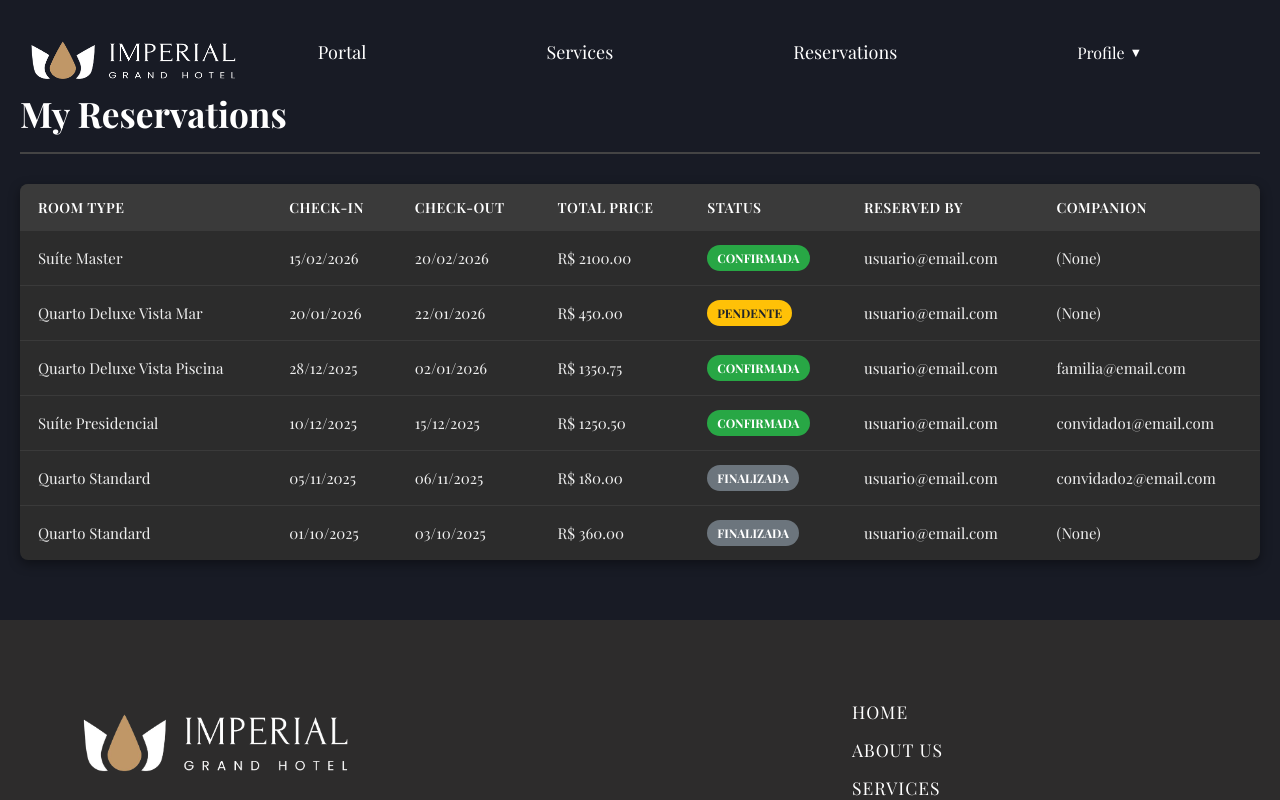
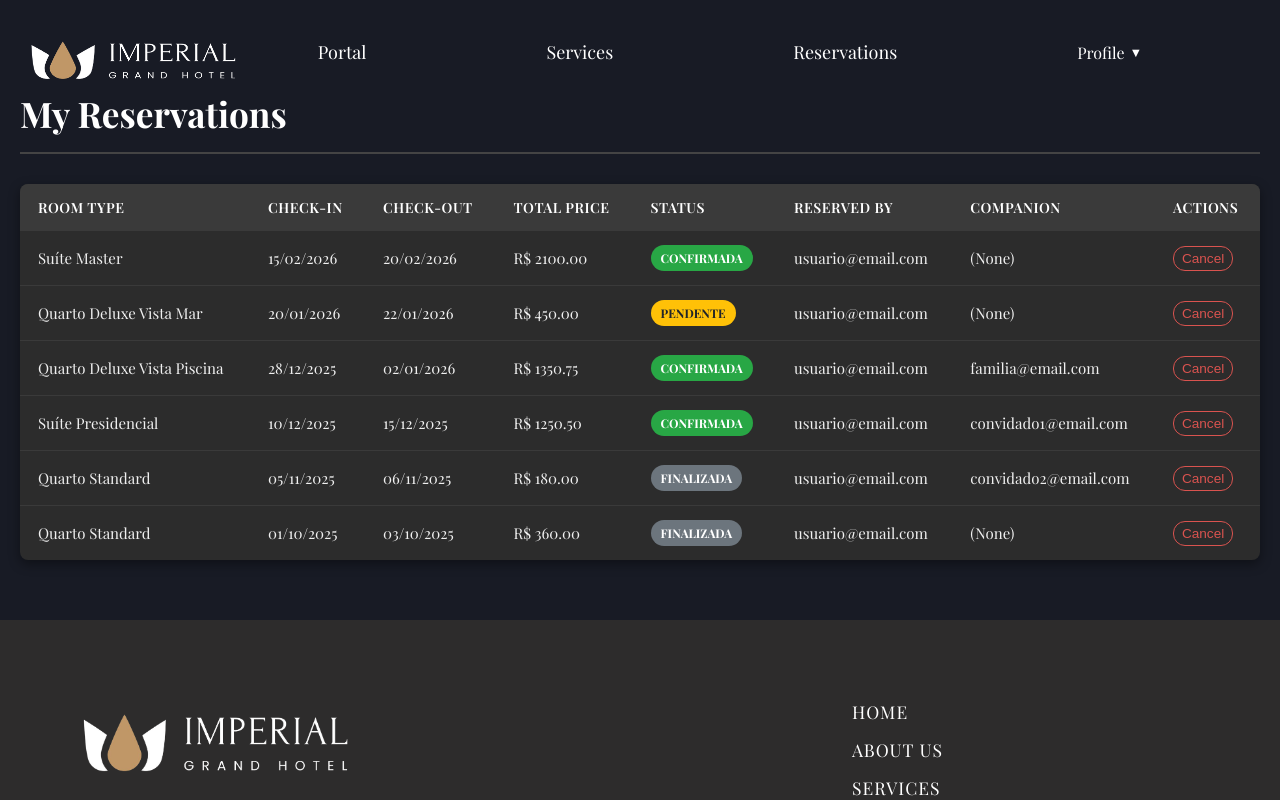
Before and after one commit to trabalhoWebUFSC/trabalhoWebUFSC, a React (Create React App) app in the folder frontend/: page /profile/my-reservations in a window 1280 px wide. Shown: the top 800 px of the page. Built offline with nearby package versions, Linux system fonts and the light colour scheme; no server answers; a web font is replaced by a local one.

Commit message:
feat: adiciona requisição de my-reservations

```diff
--- a/frontend/src/pages/MyReservations/MyReservations.js
+++ b/frontend/src/pages/MyReservations/MyReservations.js
@@ -1,7 +1,10 @@
 import React, { useState, useEffect } from "react";
 import styles from "./MyReservations.module.css";
 import { Link } from "react-router-dom";
+import api from "../../services/api";
 import { formatBRLDate } from "../../utils/formatter/date";
+import { ToastContainer, toast } from 'react-toastify';
+import 'react-toastify/dist/ReactToastify.css';
 
 // Dados mockados para simular a resposta da API
 const mockReservations = [
@@ -72,22 +75,81 @@ function MyReservations() {
   const [reservations, setReservations] = useState([]);
   const [loading, setLoading] = useState(true);
 
+  // função para mapear status da API
+  const mapStatus = (status) => {
+    const map = {
+      'confirmed': 'Confirmada',
+      'pending': 'Pendente',
+      'cancelled': 'Finalizada',
+      'finished': 'Finalizada'
+    };
+    return map[status?.toLowerCase()] || status;
+  };
+
   useEffect(() => {
-    const timer = setTimeout(() => {
-      // ordena os dados: mais recentes primeiro
-      const sortedData = [...mockReservations].sort(
-        (a, b) => new Date(b.checkIn) - new Date(a.checkIn)
-      );
+    const fetchReservations = async () => {
+      try {
+        const response = await api.get('/bookings/my-reservations');
 
-      setReservations(sortedData);
-      setLoading(false);
-    }, 1000);
+        // formata os dados da API para a estrutura da tabela
+        const apiData = response.data.map(item => ({
+          id: item._id,
+          roomName: item.room?.name || "Quarto",
+          checkIn: item.checkIn,
+          checkOut: item.checkOut,
+          status: mapStatus(item.status),
+          totalPrice: item.totalPrice,
+          reserverEmail: item.reservedByEmail,
+          companionEmail: item.companionEmail
+        }));
 
-    return () => clearTimeout(timer);
+        if (apiData.length === 0) {
+            setReservations(sortReservations(mockReservations));
+        } else {
+            setReservations(sortReservations(apiData));
+        }
+
+      } catch (error) {
+        console.warn("API unavailable, loading mocks...", error);
+        setReservations(sortReservations(mockReservations));
+      } finally {
+        setLoading(false);
+      }
+    };
+
+    fetchReservations();
   }, []);
+
+  // ordena os dados: mais recentes primeiro
+  const sortReservations = (data) => {
+    return [...data].sort((a, b) => new Date(b.checkIn) - new Date(a.checkIn));
+  };
+
+  const handleCancel = async (id) => {
+    if (!window.confirm("Are you sure you want to cancel this reservation?")) return;
+
+    if (id.startsWith('r') && id.length < 5) {
+      setReservations(prev => prev.filter(res => res.id !== id));
+      toast.success("Simulated reservation cancelled.");
+      return;
+    }
+
+    try {
+      await api.delete(`/bookings/${id}`);
+      setReservations(prev => prev.filter(res => res.id !== id));
+      toast.success("Reservation successfully cancelled.");
+    } catch (error) {
+      console.error("Cancel error", error);
+      toast.error("Error cancelling reservation.");
+    }
+  };
 
   return (
     <div className={styles.pageWrapper}>
+      <ToastContainer position="top-right" icon={false} toastStyle={{backgroundColor: "#d5a874ff"}}
+        autoClose={3000} theme="colored" hideProgressBar={true} newestOnTop={false} closeOnClick
+        rtl={false} pauseOnFocusLoss draggable pauseOnHover
+      />
       <h1 className={styles.title}>My Reservations</h1>
 
       {/* renderização condicional se reservations > 0 etc */}
@@ -105,6 +167,7 @@ function MyReservations() {
                 <th>Status</th>
                 <th>Reserved by</th>
                 <th>Companion</th>
+                <th>Actions</th>
               </tr>
             </thead>
             <tbody>
@@ -114,12 +177,12 @@ function MyReservations() {
                   <td>{res.roomName}</td>
                   <td>{formatBRLDate(res.checkIn)}</td>
                   <td>{formatBRLDate(res.checkOut)}</td>
-                  <td>R$ {res.totalPrice.toFixed(2)}</td>
+                  <td>R$ {res.totalPrice ? res.totalPrice.toFixed(2) : '0.00'}</td>
                   <td>
                     {/* define a classe do status dinamicamente  */}
                     <span
                       className={`${styles.status} ${
-                        styles[res.status.toLowerCase()]
+                        styles[res.status.toLowerCase()] || styles.finalizada
                       }`}
                     >
                       {res.status}
@@ -127,6 +190,16 @@ function MyReservations() {
                   </td>
                   <td>{res.reserverEmail}</td>
                   <td>{res.companionEmail || "(None)"}</td>
+                  <td>
+                    {res.status !== 'Finished' && res.status !== 'Cancelled' && (
+                      <button
+                        onClick={() => handleCancel(res.id)}
+                        className={styles.cancel}
+                      >
+                        Cancel
+                      </button>
+                    )}
+                  </td>
                 </tr>
               ))}
             </tbody>
--- a/frontend/src/pages/MyReservations/MyReservations.module.css
+++ b/frontend/src/pages/MyReservations/MyReservations.module.css
@@ -125,3 +125,13 @@
   background-color: #6c757d;
   color: #fff;
 }
+
+.cancel {
+  background: transparent;
+  border: 1px solid #d9534f;
+  color: #d9534f;
+  border-radius: 12px;
+  cursor: pointer;
+  padding: 4px 8px;
+  font-size: 0.85rem;
+}
```
